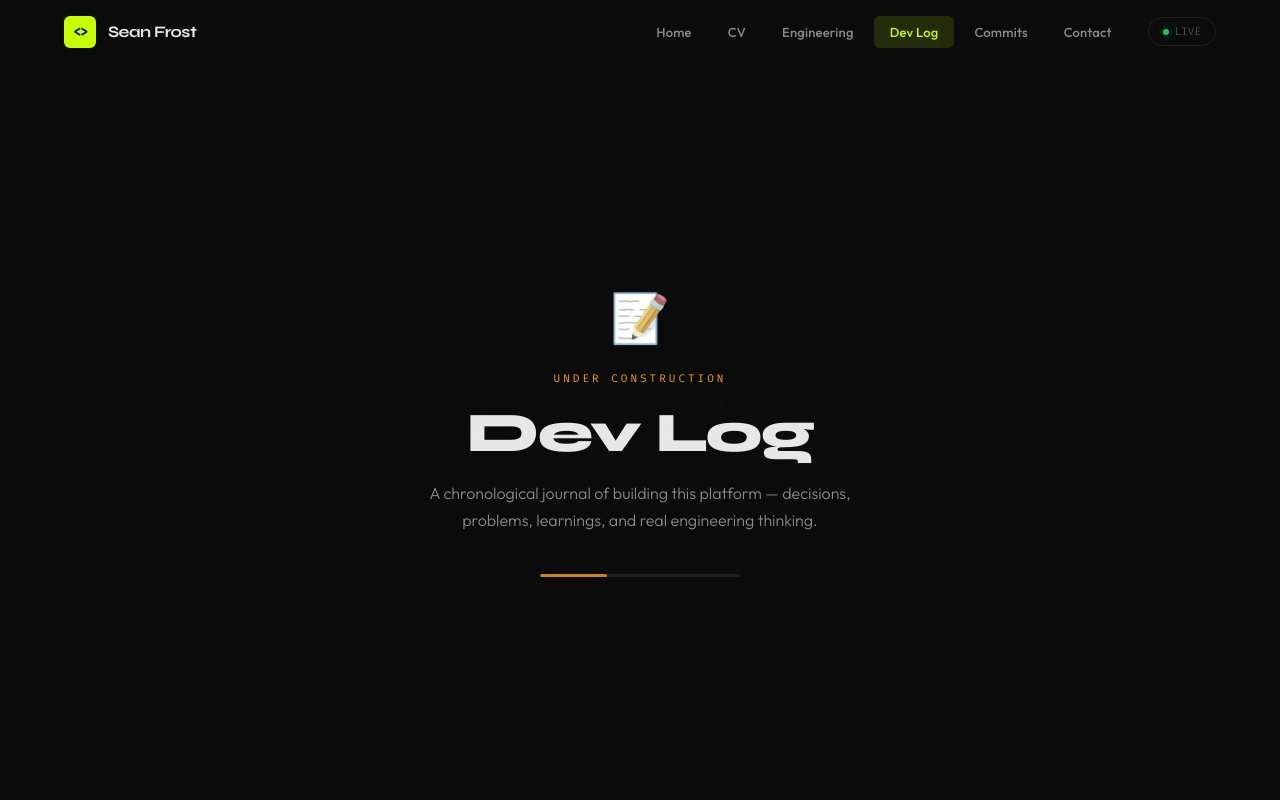
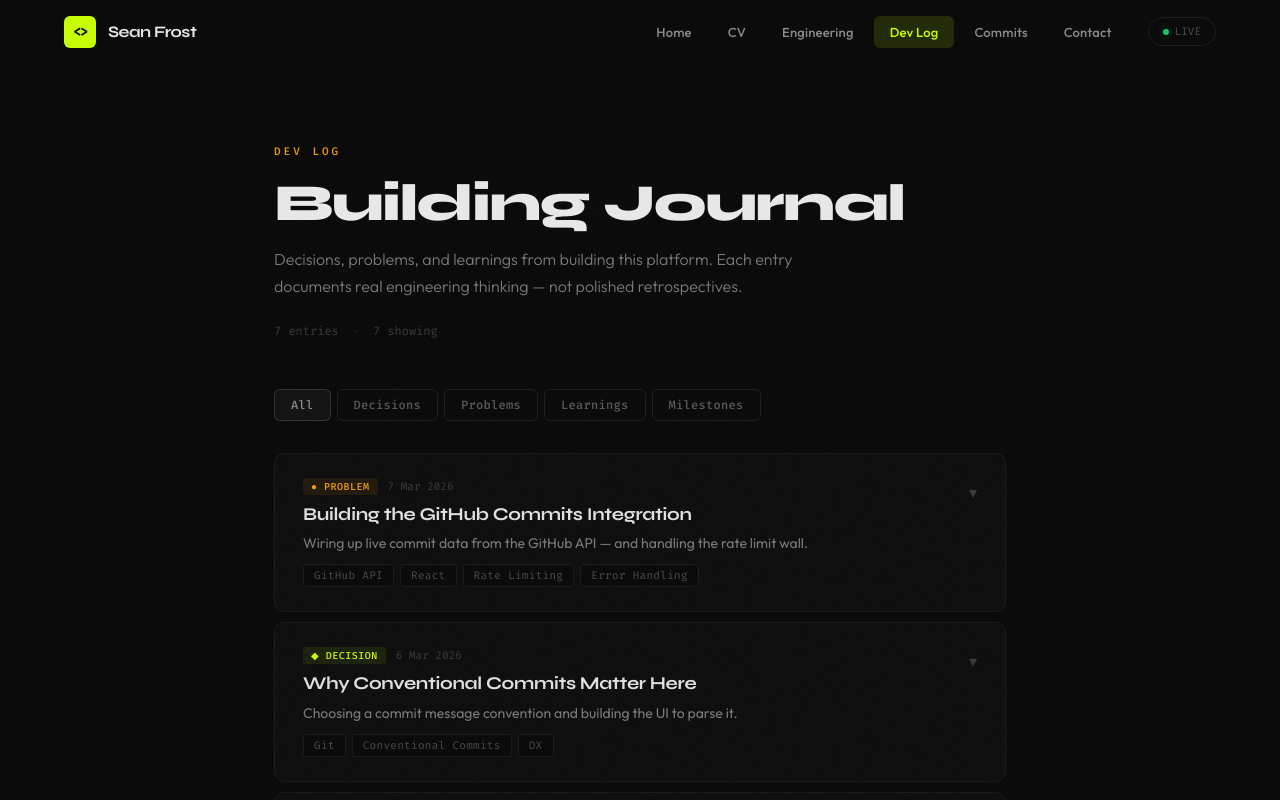
Before and after one commit to frostdog1/cv-platform, a React (Vite) app: page /devlog in a window 1280 px wide. Shown: the top 800 px of the page. Built offline with nearby package versions, Linux system fonts and the light colour scheme.

Commit message:
feat(devlog): assemble dev log page with category filters

```diff
--- a/src/features/devlog/pages/DevLogPage.tsx
+++ b/src/features/devlog/pages/DevLogPage.tsx
@@ -1,13 +1,183 @@
-import React from 'react';
-import PlaceholderPage from '@shared/components/PlaceholderPage';
+/* Dev Log — chronological journal of building this platform */
 
-const DevLogPage: React.FC = () => (
-  <PlaceholderPage
-    title="Dev Log"
-    subtitle="A chronological journal of building this platform — decisions, problems, learnings, and real engineering thinking."
-    icon="📝"
-    accentColor="#f59e0b"
-  />
-);
+import React, { useEffect, useState } from 'react';
+import { DEV_LOG_ENTRIES } from '../content/entries/entries';
+import LogEntry from '../components/LogEntry';
+
+const CATEGORIES = [
+  { key: 'all',       label: 'All',       color: '#8a8a8a' },
+  { key: 'decision',  label: 'Decisions',  color: '#c8ff00' },
+  { key: 'problem',   label: 'Problems',   color: '#f59e0b' },
+  { key: 'learning',  label: 'Learnings',  color: '#6dd5ed' },
+  { key: 'milestone', label: 'Milestones', color: '#a855f7' },
+];
+
+const DevLogPage: React.FC = () => {
+  const [loaded, setLoaded] = useState(false);
+  const [activeFilter, setActiveFilter] = useState('all');
+
+  useEffect(() => {
+    const t = setTimeout(() => setLoaded(true), 100);
+    return () => clearTimeout(t);
+  }, []);
+
+  const filtered = activeFilter === 'all'
+    ? DEV_LOG_ENTRIES
+    : DEV_LOG_ENTRIES.filter((e) => e.category === activeFilter);
+
+  const ease = 'cubic-bezier(0.16, 1, 0.3, 1)';
+
+  return (
+    <div style={{ minHeight: '100vh', position: 'relative' }}>
+
+      {/* ── Header ── */}
+      <header style={{
+        padding: '80px var(--page-padding) 48px',
+        maxWidth: 860,
+        margin: '0 auto',
+        position: 'relative',
+      }}>
+        {/* Background grid */}
+        <div style={{
+          position: 'absolute', inset: 0, pointerEvents: 'none',
+          backgroundImage: 'linear-gradient(rgba(245,158,11,0.02) 1px, transparent 1px), linear-gradient(90deg, rgba(245,158,11,0.02) 1px, transparent 1px)',
+          backgroundSize: '48px 48px',
+          maskImage: 'radial-gradient(ellipse 50% 60% at 40% 50%, black 10%, transparent 60%)',
+          WebkitMaskImage: 'radial-gradient(ellipse 50% 60% at 40% 50%, black 10%, transparent 60%)',
+        }} />
+
+        <div style={{ position: 'relative' }}>
+          <div style={{
+            opacity: loaded ? 1 : 0,
+            transform: loaded ? 'translateY(0)' : 'translateY(16px)',
+            transition: `all 0.7s ${ease} 0.1s`,
+          }}>
+            <div style={{
+              fontFamily: 'var(--font-mono)', fontSize: 11, letterSpacing: 3,
+              textTransform: 'uppercase', color: '#f59e0b', marginBottom: 16, fontWeight: 500,
+            }}>Dev Log</div>
+          </div>
+
+          <h1 style={{
+            fontFamily: 'var(--font-display)', fontWeight: 800,
+            fontSize: 'clamp(32px, 5vw, 52px)', lineHeight: 1.1,
+            letterSpacing: '-0.03em', color: '#e8e8e8', marginBottom: 14,
+            opacity: loaded ? 1 : 0,
+            transform: loaded ? 'translateY(0)' : 'translateY(24px)',
+            transition: `all 0.8s ${ease} 0.2s`,
+          }}>
+            Building Journal
+          </h1>
+
+          <p style={{
+            fontFamily: 'var(--font-body)', fontSize: 16, fontWeight: 300,
+            lineHeight: 1.7, color: '#7a7a7a', maxWidth: 560,
+            opacity: loaded ? 1 : 0,
+            transform: loaded ? 'translateY(0)' : 'translateY(16px)',
+            transition: `all 0.7s ${ease} 0.35s`,
+          }}>
+            Decisions, problems, and learnings from building this platform.
+            Each entry documents real engineering thinking — not polished retrospectives.
+          </p>
+
+          {/* Entry count */}
+          <div style={{
+            marginTop: 20,
+            display: 'flex',
+            alignItems: 'center',
+            gap: 16,
+            opacity: loaded ? 1 : 0,
+            transition: `opacity 0.7s ${ease} 0.45s`,
+          }}>
+            <span style={{
+              fontFamily: 'var(--font-mono)', fontSize: 12, color: '#3a3a3a',
+            }}>
+              {DEV_LOG_ENTRIES.length} entries
+            </span>
+            <span style={{ color: '#1e1e1e' }}>·</span>
+            <span style={{
+              fontFamily: 'var(--font-mono)', fontSize: 12, color: '#3a3a3a',
+            }}>
+              {filtered.length} showing
+            </span>
+          </div>
+        </div>
+      </header>
+
+      {/* ── Content ── */}
+      <div style={{
+        maxWidth: 860,
+        margin: '0 auto',
+        padding: '0 var(--page-padding) 100px',
+      }}>
+
+        {/* Category filter tabs */}
+        <div style={{
+          display: 'flex',
+          flexWrap: 'wrap',
+          gap: 6,
+          marginBottom: 32,
+          opacity: loaded ? 1 : 0,
+          transform: loaded ? 'translateY(0)' : 'translateY(12px)',
+          transition: `all 0.7s ${ease} 0.5s`,
+        }}>
+          {CATEGORIES.map((cat) => (
+            <button
+              key={cat.key}
+              onClick={() => setActiveFilter(cat.key)}
+              className="filter-btn"
+              style={{
+                padding: '7px 16px',
+                borderRadius: 6,
+                border: `1px solid ${activeFilter === cat.key ? cat.color + '44' : '#1e1e1e'}`,
+                background: activeFilter === cat.key ? cat.color + '12' : 'transparent',
+                color: activeFilter === cat.key ? cat.color : '#5a5a5a',
+                fontFamily: 'var(--font-mono)',
+                fontSize: 12,
+                fontWeight: 500,
+                cursor: 'pointer',
+                transition: 'all 0.2s',
+                letterSpacing: 0.3,
+              }}
+            >
+              {cat.label}
+            </button>
+          ))}
+        </div>
+
+        {/* Log entries */}
+        <div style={{ display: 'flex', flexDirection: 'column', gap: 10 }}>
+          {filtered.map((entry, idx) => (
+            <LogEntry
+              key={entry.id}
+              entry={entry}
+              index={idx}
+              loaded={loaded}
+            />
+          ))}
+        </div>
+
+        {/* Empty filter state */}
+        {filtered.length === 0 && (
+          <div style={{
+            textAlign: 'center', padding: '60px 0',
+          }}>
+            <div style={{ fontSize: 36, marginBottom: 12, opacity: 0.3 }}>📝</div>
+            <p style={{
+              fontFamily: 'var(--font-body)', fontSize: 14, color: '#4a4a4a',
+            }}>No entries in this category yet.</p>
+          </div>
+        )}
+      </div>
+
+      <style>{`
+        .filter-btn:hover {
+          border-color: #3a3a3a !important;
+          color: #aaa !important;
+        }
+      `}</style>
+    </div>
+  );
+};
 
 export default DevLogPage;
```
